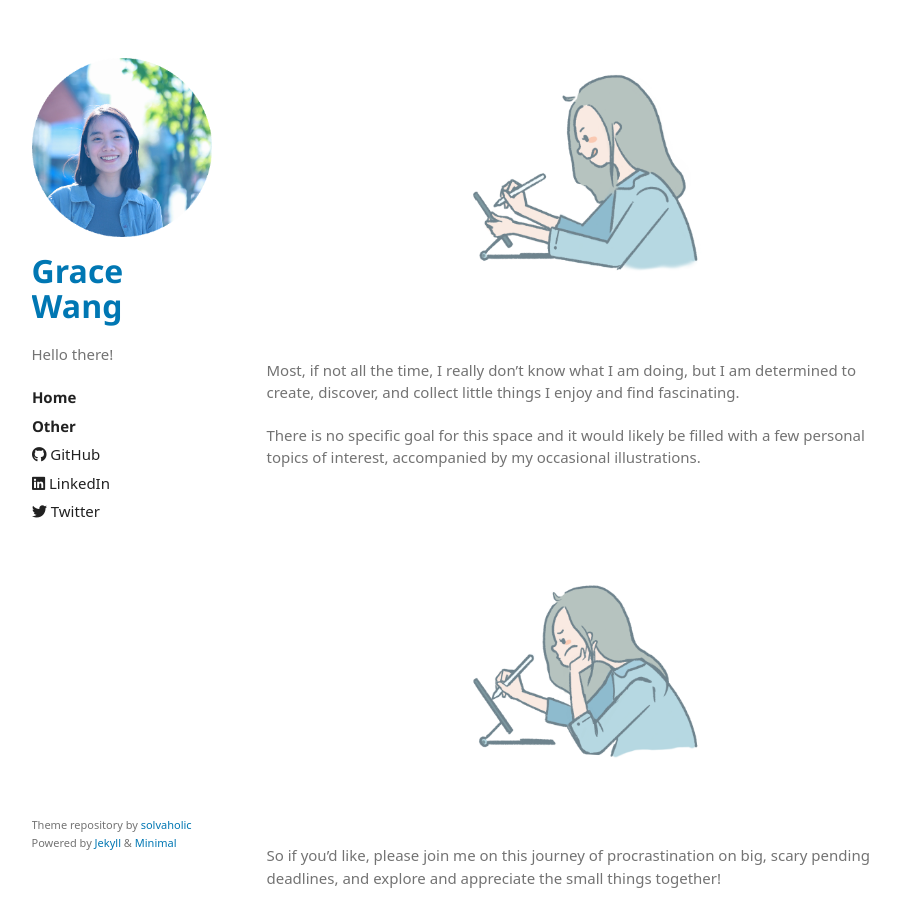
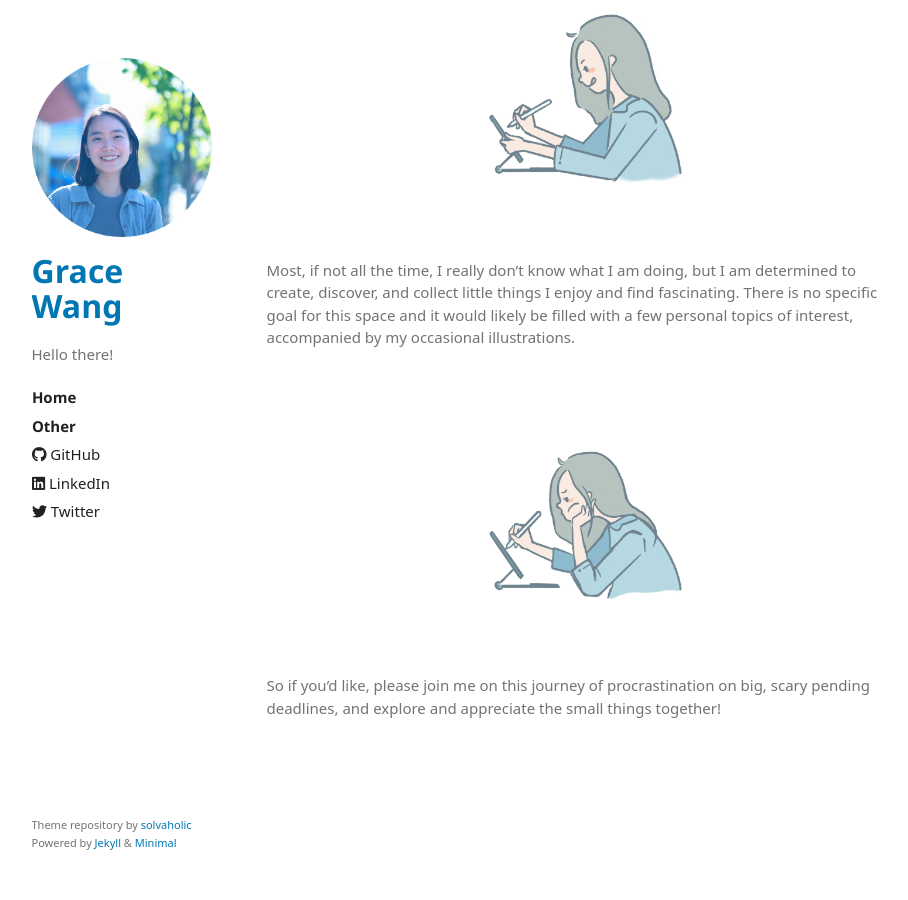
Before and after one commit to gra-w/gra-w.github.io, a Jekyll site: the page built from other.md, in a window 1280 px wide and 900 px high, scrolled down 618 px. Shown: the whole window, without its empty margins (171-1079 px from the left). Built offline with Jekyll 4.4.1, drawn with Linux system fonts in a browser that asks for light colours; some web fonts are replaced; our own code applies the rules of GitHub Pages for plain Markdown files.

Commit message:
Update other.md

```diff
--- a/other.md
+++ b/other.md
@@ -4,21 +4,19 @@
 Welcome to this web space! It's meant to be filled with knick-knacks of thoughts and miscellaneous things I find odd and fascinating!
 
 <div align="center">
-  <img src="assets/img/Hi1.png" width="350" height="350">
+  <img src="assets/img/Hi1.png" width="300" height="300">
 </div>
 
 My name is Grace, born in Montreal, grew up in Vancouver, and now living in Toronto. Currently, I am a PhD student in experimental psychology and this part of my webpage is just another manifestation of my chronic procrastination.
 
 <div align="center">
-  <img src="assets/img/Hi2.png" width="350" height="350">
+  <img src="assets/img/Hi2.png" width="300" height="300">
 </div>
 
-Most, if not all the time, I really don't know what I am doing, but I am determined to create, discover, and collect little things I enjoy and find fascinating.
-
-There is no specific goal for this space and it would likely be filled with a few personal topics of interest, accompanied by my occasional illustrations.
+Most, if not all the time, I really don't know what I am doing, but I am determined to create, discover, and collect little things I enjoy and find fascinating. There is no specific goal for this space and it would likely be filled with a few personal topics of interest, accompanied by my occasional illustrations.
 
 <div align="center">
-  <img src="assets/img/Hi3.png" width="350" height="350">
+  <img src="assets/img/Hi3.png" width="300" height="300">
 </div>
 
 So if you'd like, please join me on this journey of procrastination on big, scary pending deadlines, and explore and appreciate the small things together!
```
